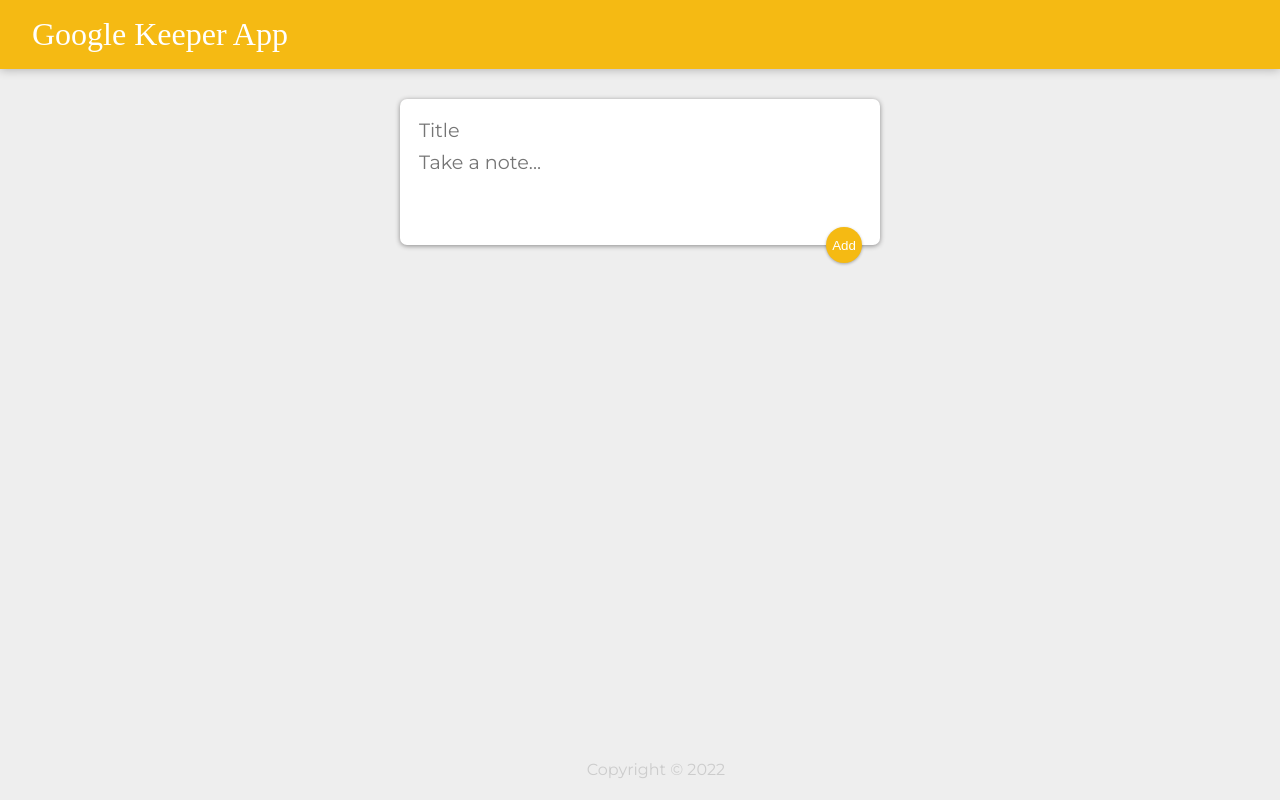
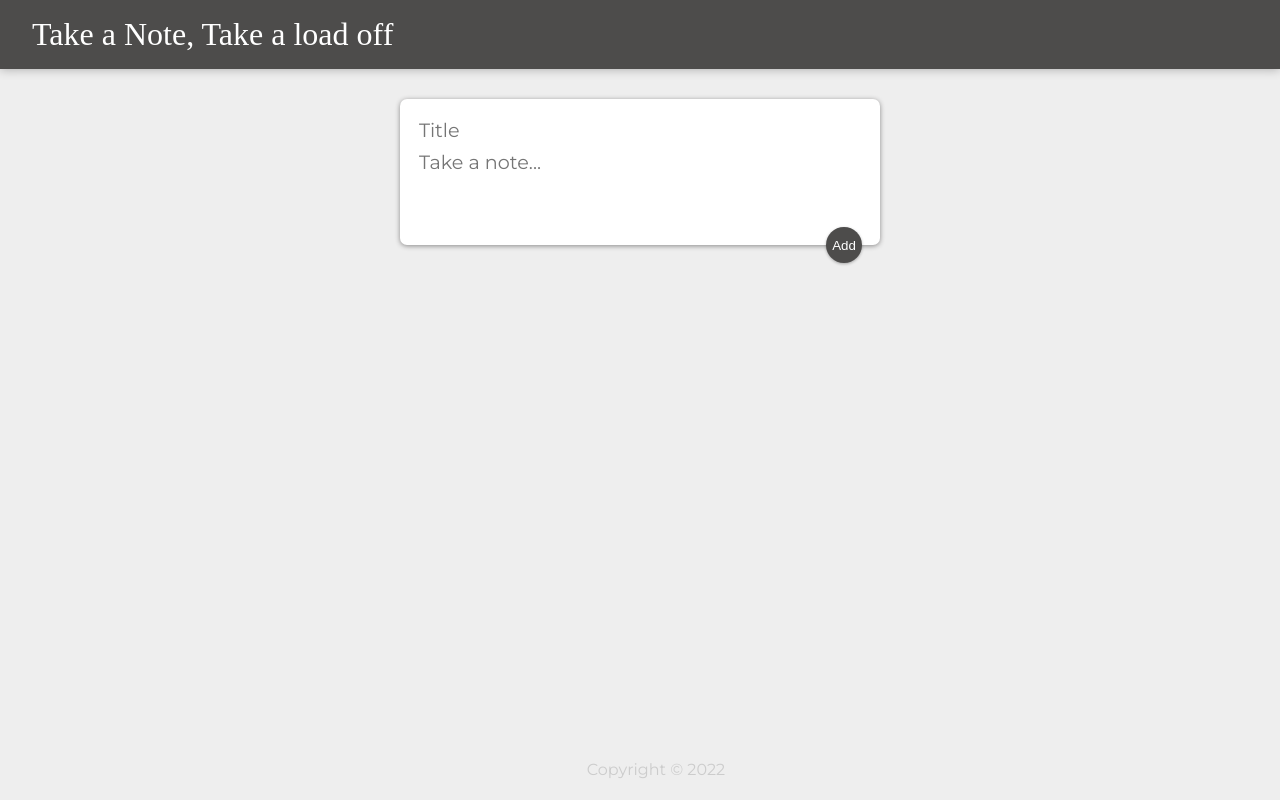
Before and after one commit to RobOsipo/REACT-googleKeepClone, a React (Create React App) app: page / in a window 1280 px wide. Built offline with nearby package versions, Linux system fonts and the light colour scheme; a web font is replaced by a local one.

Commit message:
update styling

```diff
--- a/public/styles.css
+++ b/public/styles.css
@@ -12,7 +12,7 @@
 }
 
 header {
-  background-color: #f5ba13;
+  background-color: #4d4c4b;
   margin: auto -16px;
   padding: 16px 32px;
   box-shadow: 0 0 10px 0 rgba(0, 0, 0, 0.3);
@@ -59,7 +59,7 @@
   position: relative;
   float: right;
   margin-right: 10px;
-  color: #f5ba13;
+  color: #4d4c4b;
   border: none;
   width: 36px;
   height: 36px;
@@ -90,7 +90,7 @@
   position: absolute;
   right: 18px;
   bottom: -18px;
-  background: #f5ba13;
+  background:  #4d4c4b;
   color: #fff;
   border: none;
   border-radius: 50%;
--- a/src/Header.jsx
+++ b/src/Header.jsx
@@ -5,7 +5,7 @@
 
     return (
         <header>
-            <h1>Google Keeper App</h1>
+            <h1>Take a Note, Take a load off</h1>
         </header>
     )
 }
```
